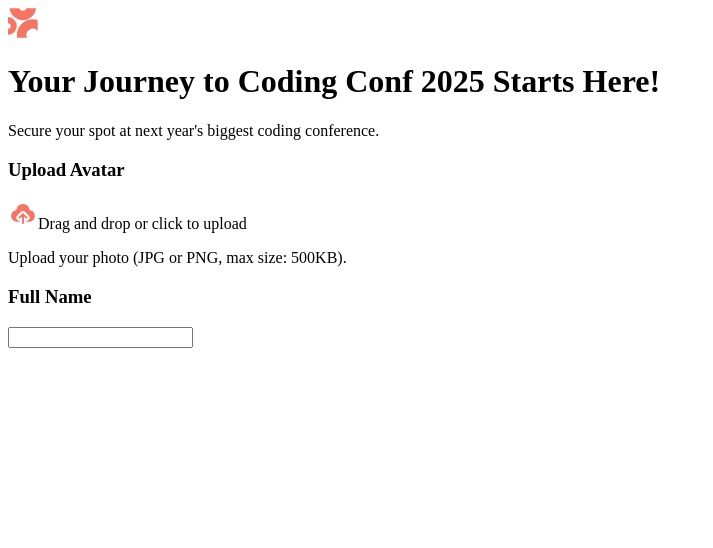
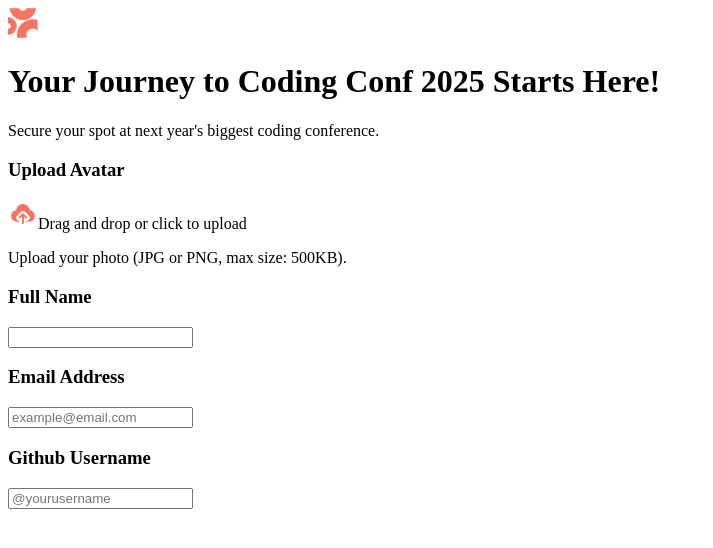
Before and after one commit to micha1bak/frontend-mentor-ticket-generator, a React (Vite) app: page / in a window 1280 px wide. Shown: the top 548 px of the page, without its empty margins (0-713 px from the left). Built offline with nearby package versions, Linux system fonts and the light colour scheme.

Commit message:
added Email and Username

```diff
--- a/src/App.jsx
+++ b/src/App.jsx
@@ -1,5 +1,7 @@
 import { Avatar } from "./components/Avatar";
 import { DefaultHeader } from "./components/DefaultHeader";
+import { Email } from "./components/Email";
+import { GithubUsername } from "./components/GithubUsername";
 import { Logo } from "./components/Logo";
 import { Name } from "./components/Name";
 
@@ -10,6 +12,8 @@ function App() {
       <DefaultHeader />
       <Avatar />
       <Name />
+      <Email />
+      <GithubUsername />
     </div>
   );
 }
--- a/src/components/Email.jsx
+++ b/src/components/Email.jsx
@@ -0,0 +1,8 @@
+export function Email() {
+  return (
+    <>
+    <h3>Email Address</h3>
+    <input type="email" placeholder="example@email.com"/>
+    </>
+  )
+}
--- a/src/components/GithubUsername.jsx
+++ b/src/components/GithubUsername.jsx
@@ -0,0 +1,8 @@
+export function GithubUsername() {
+  return (
+    <>
+      <h3>Github Username</h3>
+      <input type="text" placeholder="@yourusername" />
+    </>
+  )
+}
```
